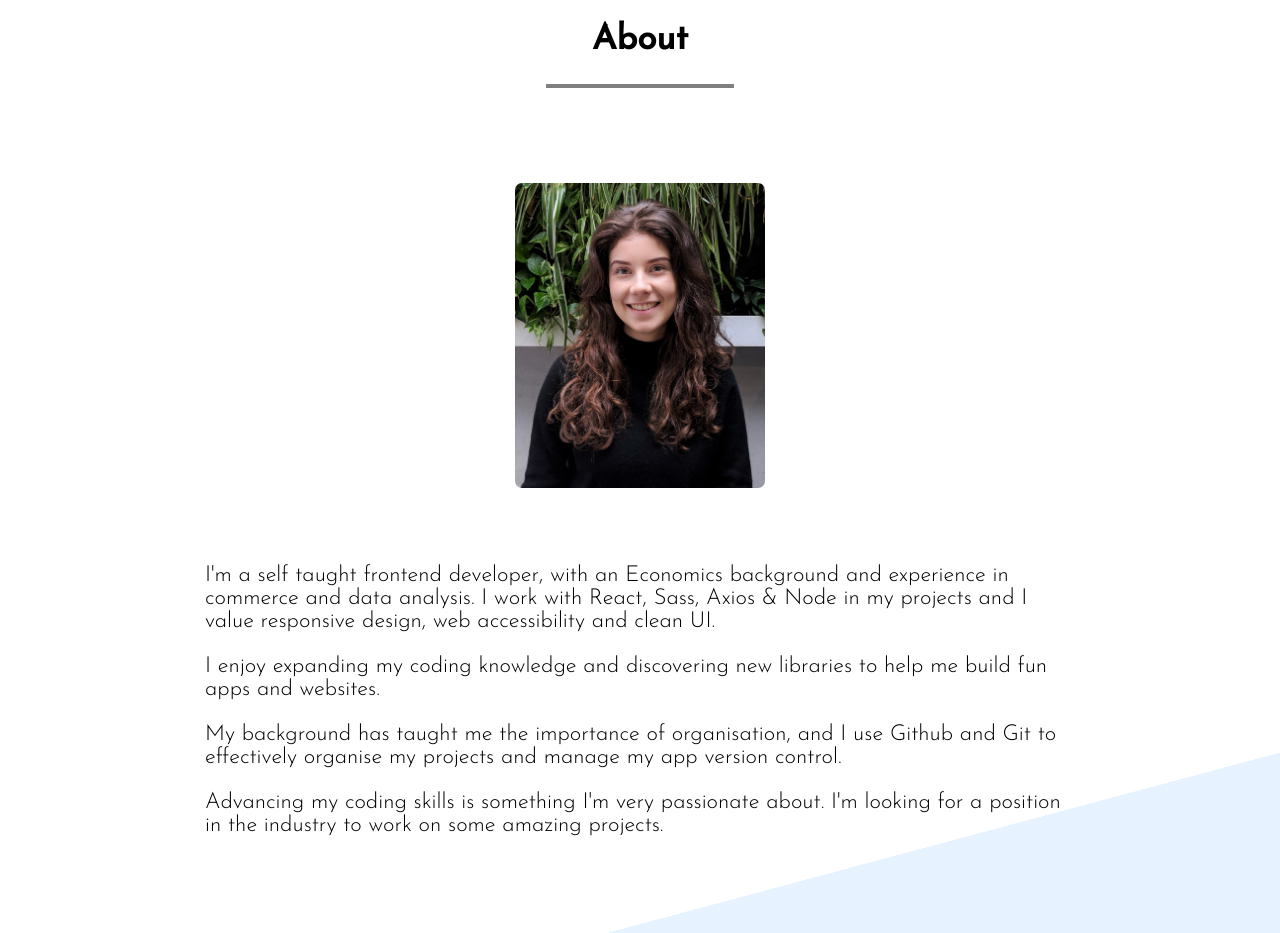
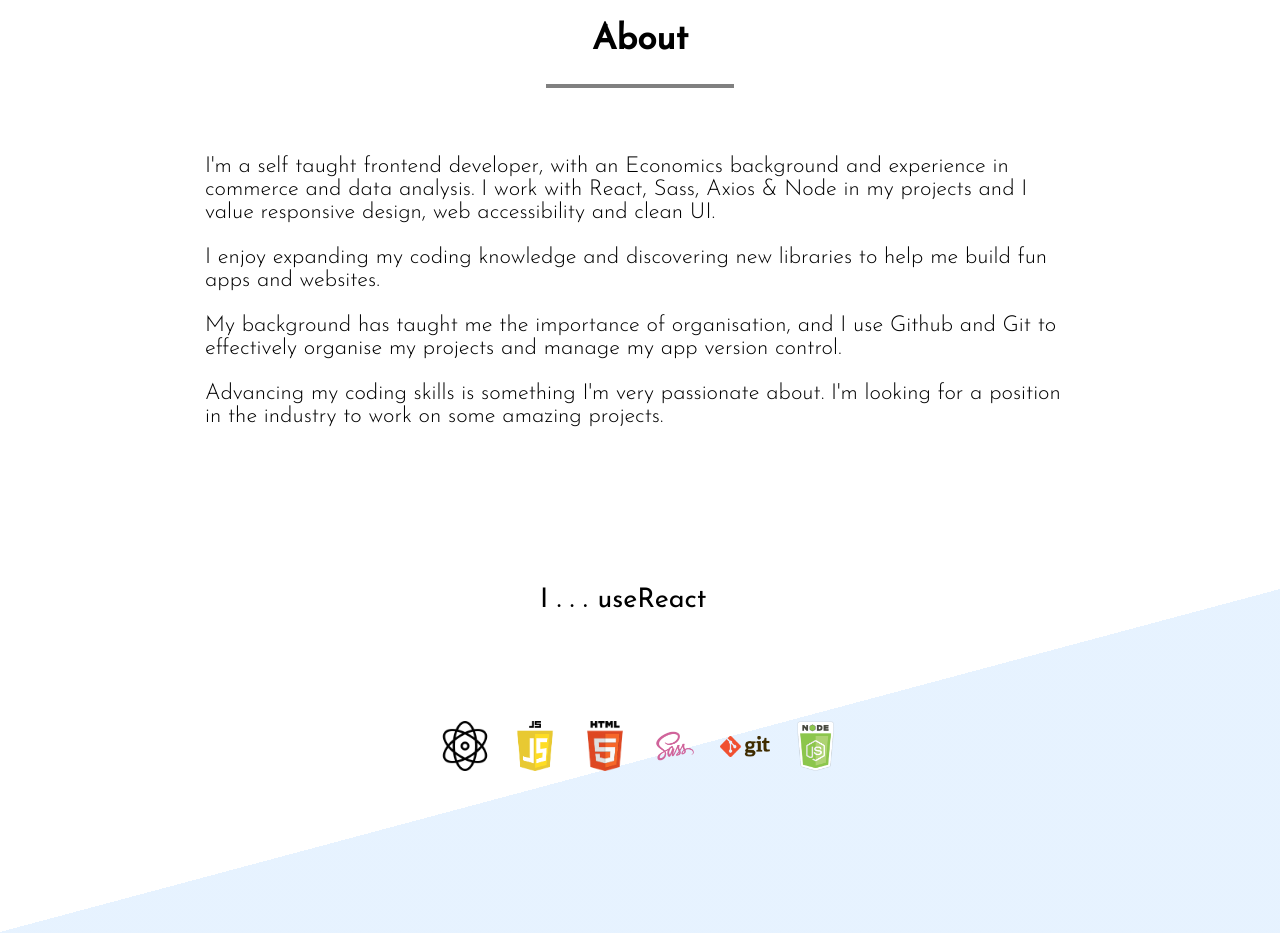
Before and after one commit to milenabarot/portfolio, a React (Create React App) app: page / in a window 1280 px wide. Shown: the part 2200-3133 px from the top of the page. Built offline with nearby package versions, Linux system fonts and the light colour scheme.

Commit message:
Small edit

```diff
--- a/src/components/about.js
+++ b/src/components/about.js
@@ -53,9 +53,9 @@ function About() {
         transition={{ duration: 1, delay: 0.3 }}
       >
         <h2 className="about--title">About</h2>
-        <div className="about--image">
+        {/* <div className="about--image">
           <img src={bioPic} alt="Picture of Milena Barot" />
-        </div>
+        </div> */}
         <div className="about--info">
           <p>
             I'm a self taught frontend developer, with an Economics background
```
